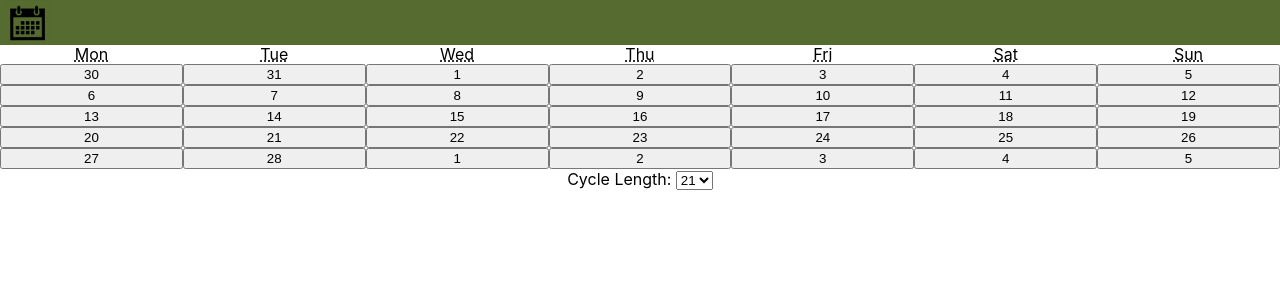
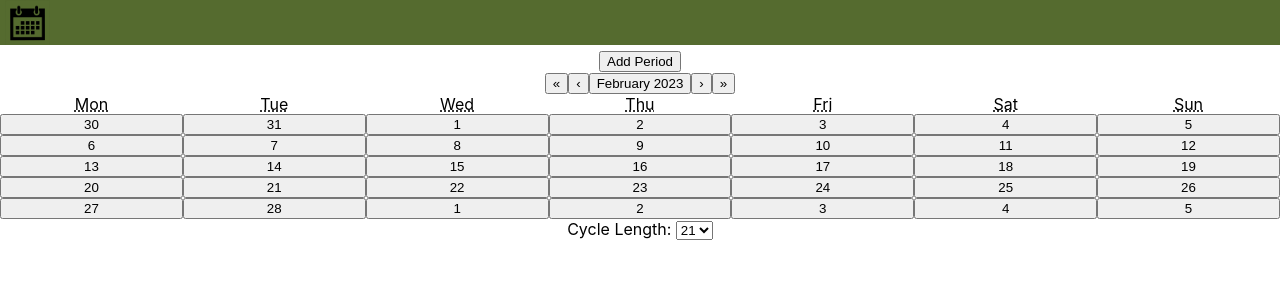
Before and after one commit to juliamachin/react-calendar, a React (Create React App) app: page / in a window 1280 px wide. Shown: the top 300 px of the page. Built offline with nearby package versions, Linux system fonts and the light colour scheme.

Commit message:
installed datepicker, moment, & date-fns and set up imports

```diff
--- a/package.json
+++ b/package.json
@@ -6,6 +6,7 @@
     "@testing-library/jest-dom": "^5.16.5",
     "@testing-library/react": "^13.4.0",
     "@testing-library/user-event": "^13.5.0",
+    "date-fns": "^2.29.3",
     "react": "^18.2.0",
     "react-calendar": "^4.0.0",
     "react-dom": "^18.2.0",
--- a/src/Components/Home/Home.css
+++ b/src/Components/Home/Home.css
@@ -0,0 +1,3 @@
+.calendar {
+    padding-top: 50px;
+}
--- a/src/Components/Home/Home.js
+++ b/src/Components/Home/Home.js
@@ -1,16 +1,24 @@
 import "./Home.css";
 import Calendar from "react-calendar";
 import { useState } from "react";
+import { format, parse, startOfWeek, getDay } from 'date-fns'
+import DatePicker from "react-datepicker";
+import Moment from "react-moment";
+
 
 const Home = () => {
   const [date, setDate] = useState(new Date());
   const [range, setRange] = useState(false);
   const [cycle, setCycle] = useState("28");
 
+  const addPeriod = () => {
+    setRange(true);
+  };
+
   return (
     <div className="calendar">
       <div>
-        <button onClick="">Add Period</button>
+        <button onClick={addPeriod}>Add Period</button>
         <Calendar onChange="" value={date} selectRange={range} />
       </div>
       <form>
```
Also changed, not shown: 1 other file (tests, documents, lock files or other folders).
